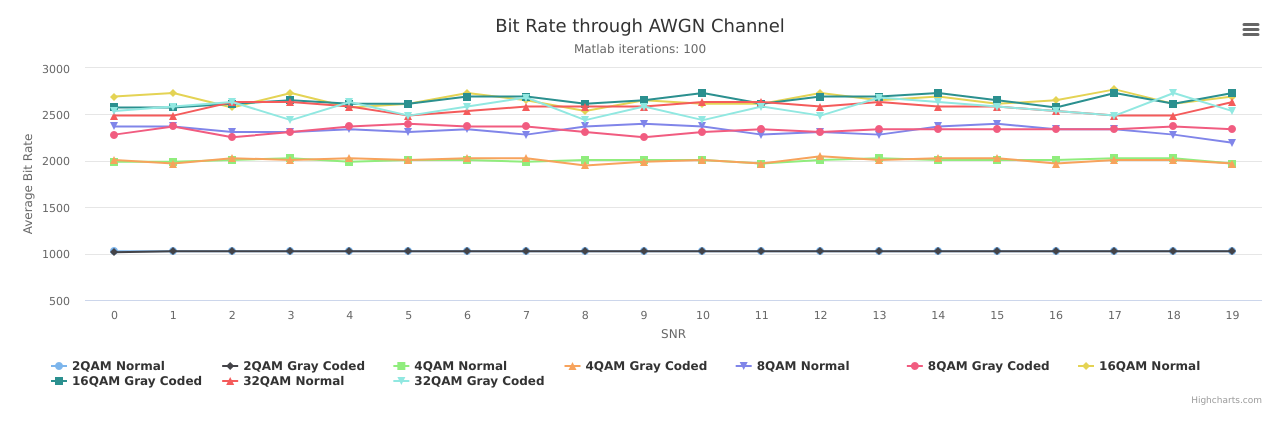
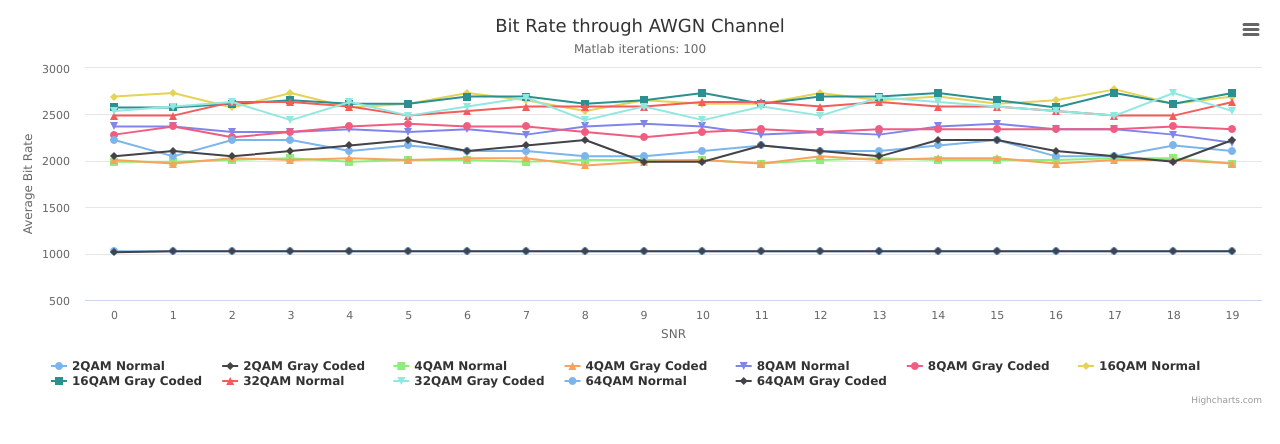
Before and after one commit to T2xUS/Blind, a plain HTML site: page EngineTest.html in a window 1280 px wide. Drawn offline with nearby package versions, Linux system fonts and the light colour scheme.

Commit message:
Update EngineTest.html

```diff
--- a/EngineTest.html
+++ b/EngineTest.html
@@ -61,6 +61,16 @@
           data: [
             2535.61904761905, 	2584.38095238095, 	2633.14285714286, 	2438.09523809524, 	2633.14285714286, 	2486.85714285714, 	2584.38095238095, 	2681.90476190476, 	2438.09523809524, 	2584.38095238095, 	2438.09523809524, 	2584.38095238095, 	2486.85714285714, 	2681.90476190476, 	2633.14285714286, 	2584.38095238095, 	2535.61904761905, 	2486.85714285714, 	2730.66666666667, 	2535.61904761905
             ]
+      }, {
+          name: '64QAM Normal',
+          data: [
+            2223.54285714286, 	2048, 	2223.54285714286, 	2223.54285714286, 	2106.51428571429, 	2165.02857142857, 	2106.51428571429, 	2106.51428571429, 	2048, 	2048, 	2106.51428571429, 	2165.02857142857, 	2106.51428571429, 	2106.51428571429, 	2165.02857142857, 	2223.54285714286, 	2048, 	2048, 	2165.02857142857, 	2106.51428571429
+            ]
+      }, {
+          name: '64QAM Gray Coded',
+          data: [
+            2048, 	2106.51428571429, 	2048, 	2106.51428571429, 	2165.02857142857, 	2223.54285714286, 	2106.51428571429, 	2165.02857142857, 	2223.54285714286, 	1989.48571428571, 	1989.48571428571, 	2165.02857142857, 	2106.51428571429, 	2048, 	2223.54285714286, 	2223.54285714286, 	2106.51428571429, 	2048, 	1989.48571428571, 	2223.54285714286
+            ]
       }];
 
         $('#container').highcharts({
```
